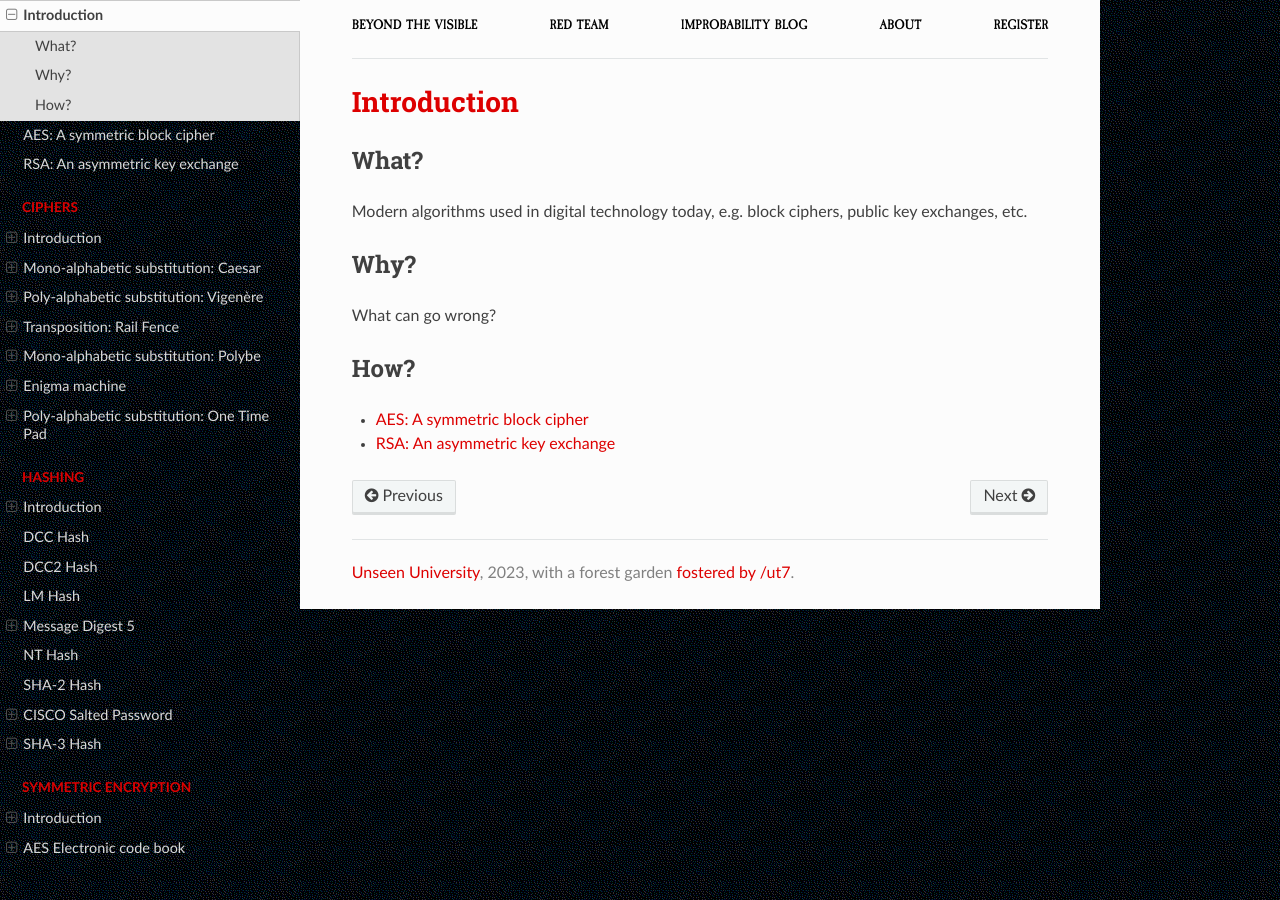
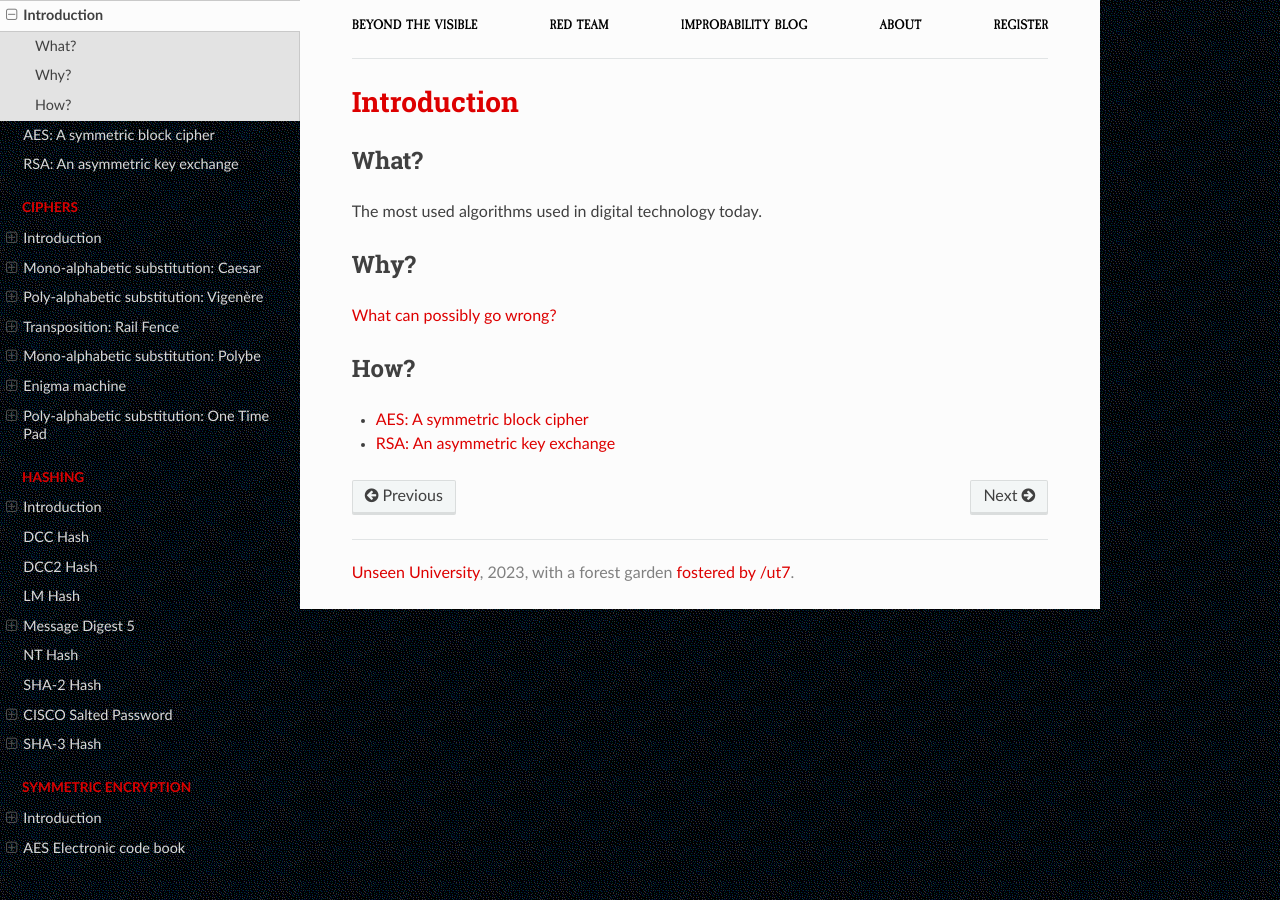
Before and after one commit to tymyrddin/red-crypt, a Sphinx documentation site: the page built from source/docs/modern/README.md, in a window 1280 px wide. Built offline with Sphinx 7.4.7 and the Read the Docs theme 2.0.0, drawn with Linux system fonts in a browser that asks for light colours.

```diff
--- a/source/docs/modern/README.md
+++ b/source/docs/modern/README.md
@@ -2,11 +2,11 @@
 
 ## What?
 
-Modern algorithms used in digital technology today, e.g. block ciphers, public key exchanges, etc.
+The most used algorithms used in digital technology today.
 
 ## Why?
 
-What can go wrong?
+[What can possibly go wrong?](https://www.root-me.org/en/Challenges/Cryptanalysis/)
 
 ## How?
 
```
